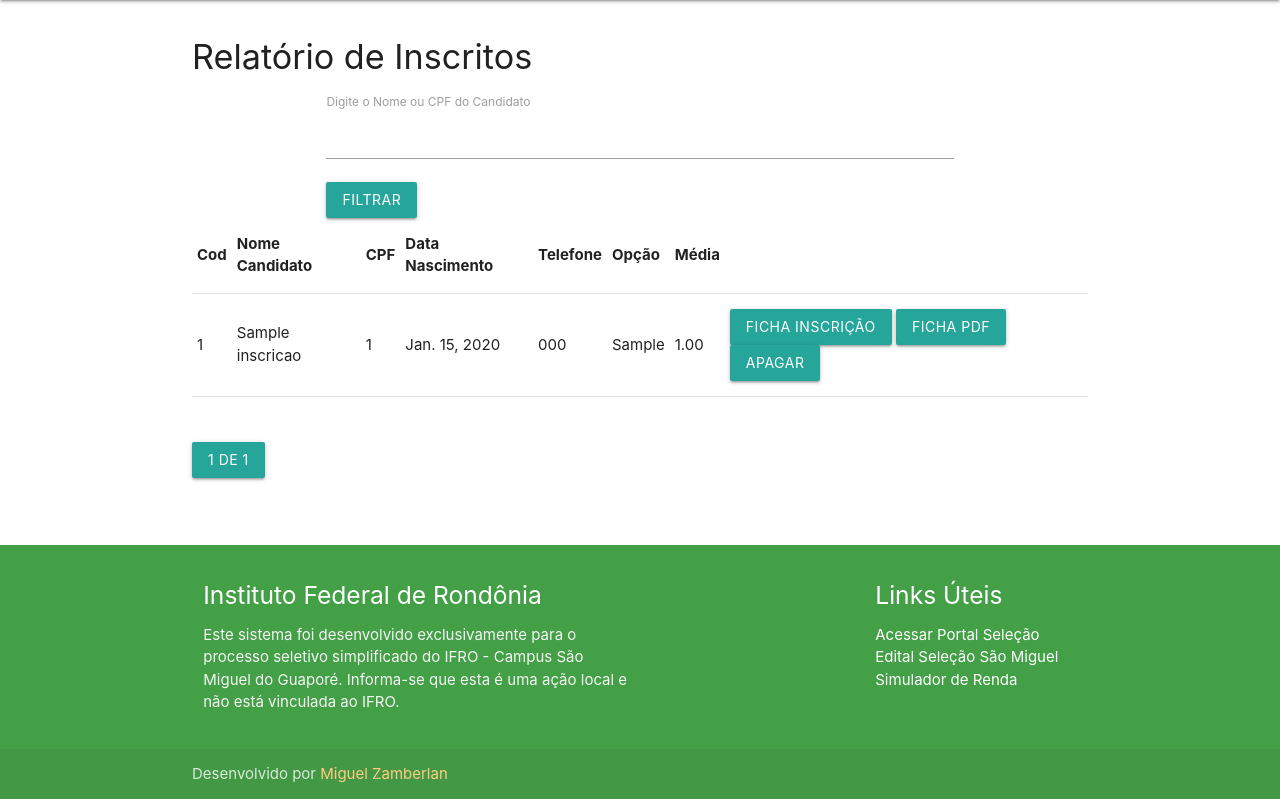
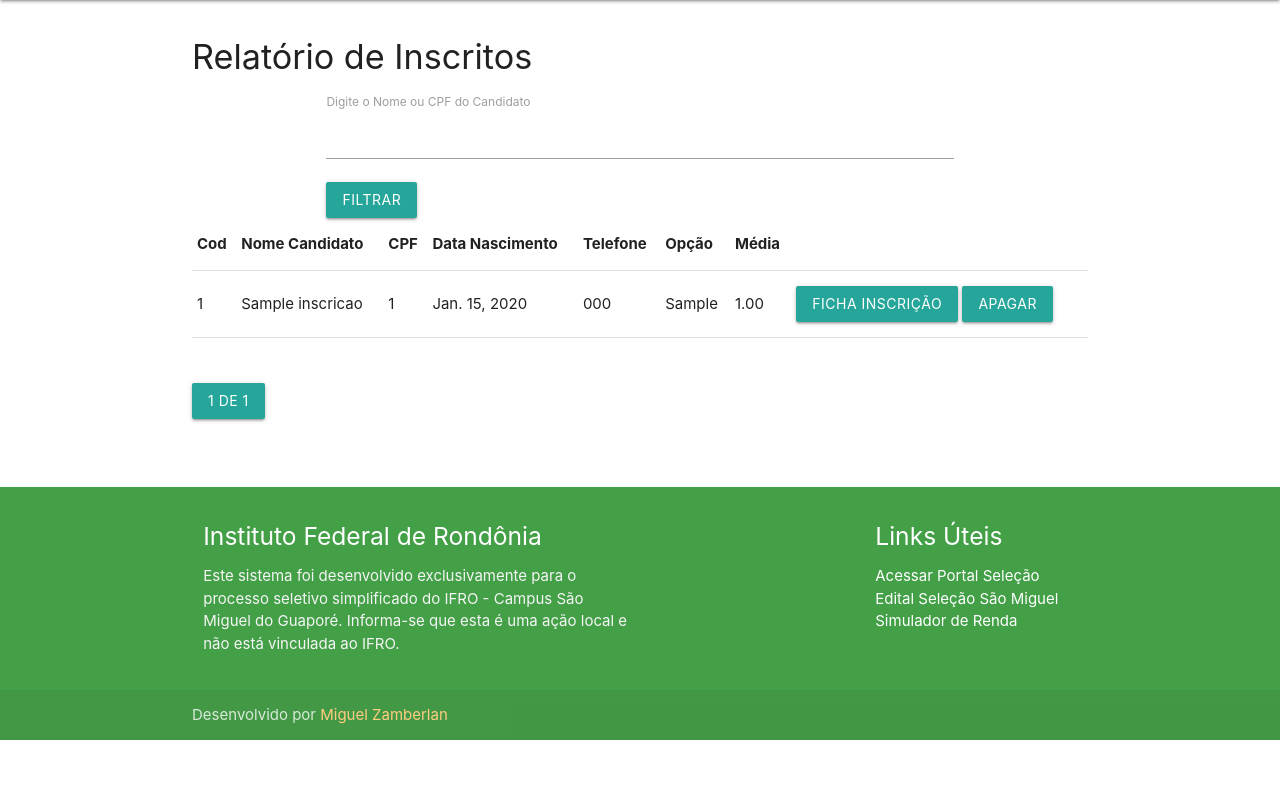
Before and after one commit to miguelzamberlan/pse, a Django app: page /inscricao/relatorio/ in a window 1280 px wide. Shown: the part 64-863 px from the top of the page. After the commit the page ends 804 px from the top, so only its background shows below. Run offline with Django 3.2, Linux system fonts and the light colour scheme; a user stored in the database is signed in; tables that the repository leaves empty hold one stand-in row (values such as "Sample post").

Commit message:
Retirada botão ficha pdf

```diff
--- a/inscricao/templates/relatorio_inscricao.html
+++ b/inscricao/templates/relatorio_inscricao.html
@@ -43,7 +43,7 @@
                       <td>{{ registro.media }}</td>
                       <td>
                         <a class="btn btn-secondary btn-sm" href="{% url 'inscricao:ficha' registro.id %}" >Ficha Inscrição</a>
-                                    <a class="btn btn-secondary btn-sm" href="{% url 'inscricao:gerarpdf' registro.id %}" >Ficha PDF</a>
+                        <!--<a class="btn btn-secondary btn-sm" href="{% url 'inscricao:gerarpdf' registro.id %}" >Ficha PDF</a>-->
                         <!--<a class="btn btn-secondary btn-sm" href="{% url 'inscricao:editar' registro.id %}" >Editar</a>-->
                         <a class="waves-effect waves-light btn modal-trigger" onclick="excluir_registro( event );" href="{% url 'inscricao:apagar' registro.id %}">Apagar</a>
                       </td>
```
Lines whose indentation alone changed are shown as unchanged.
